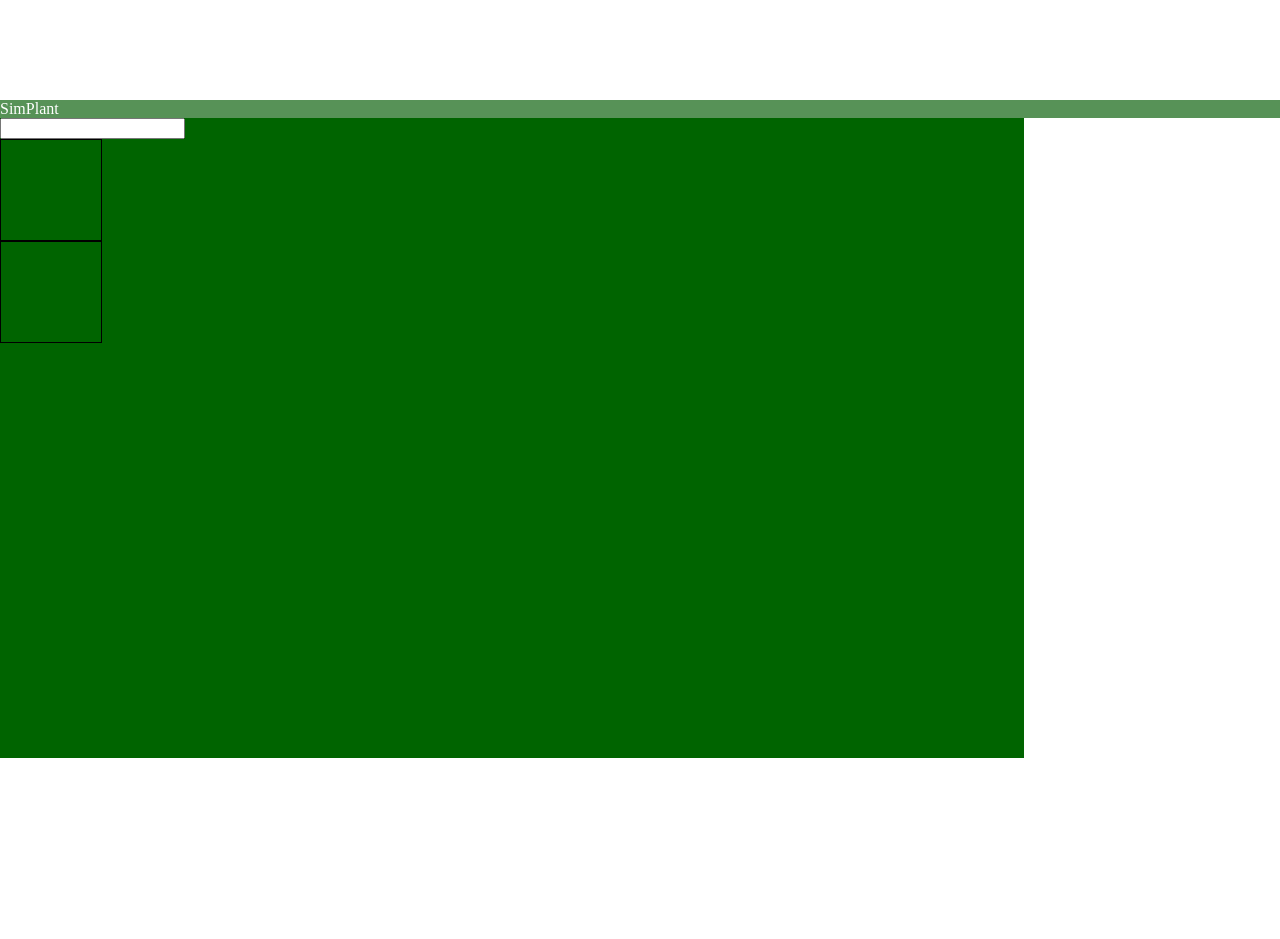
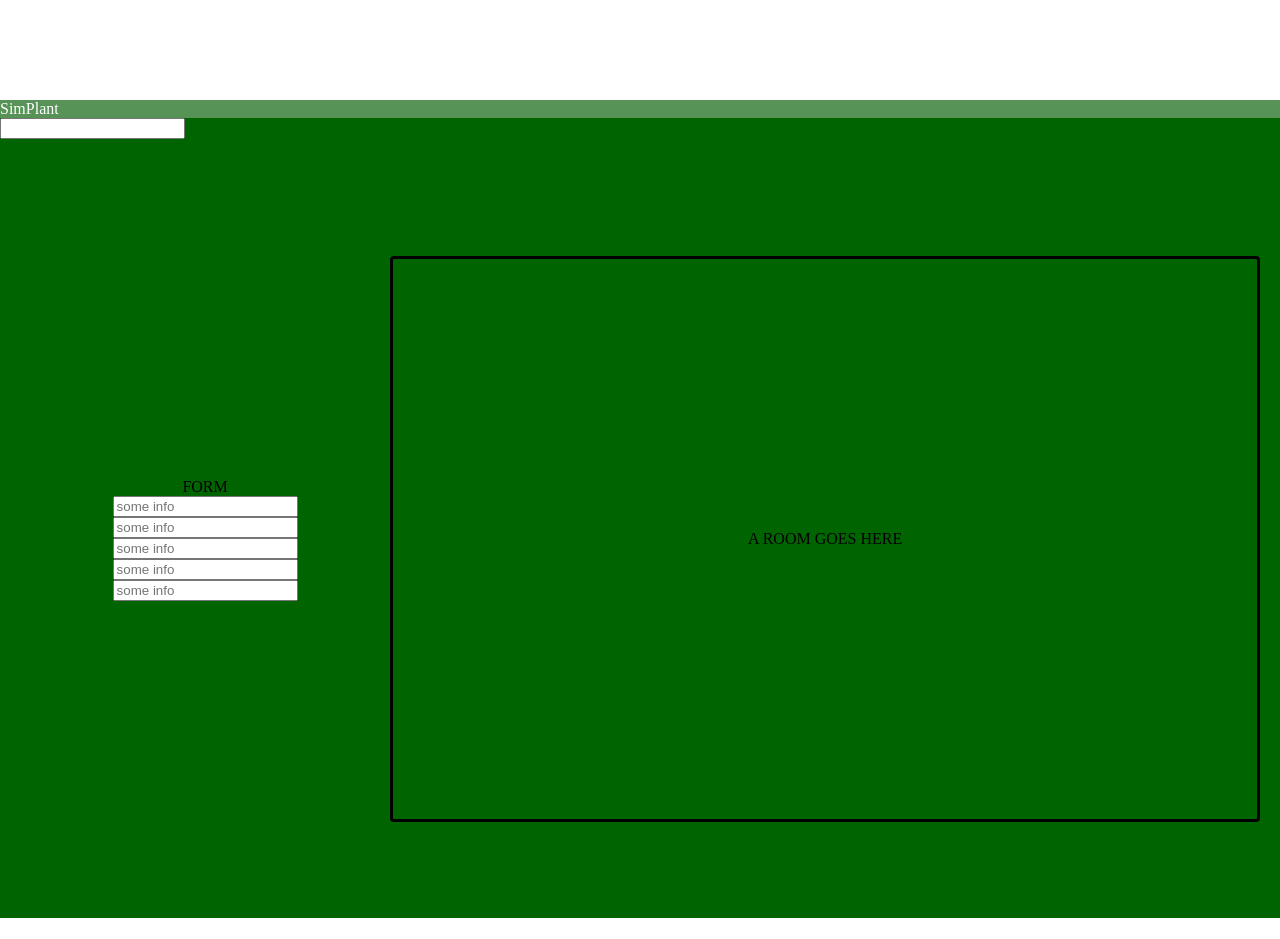
Before and after one commit to SimPlant/SimPlant, a React app: page / in a window 1280 px wide. Shown: the part 700-1639 px from the top of the page. Before the commit the page ends 1600 px from the top, so only its background shows below. Built offline with nearby package versions, Linux system fonts and the light colour scheme; the HTML template or start-up script is replaced by a standard one.

Commit message:
all lower container componenets with styling

```diff
--- /dev/null
+++ b/src/app/components/formContainer/formContainer.jsx
@@ -0,0 +1,17 @@
+import React from 'react';
+import './formContainerStyle.scss';
+
+export default function FormContainer() {
+  return (
+    <div className="formContainer">
+      <form className="inputForm">
+        <div>FORM</div>
+        <input type="text" placeholder="some info"></input>
+        <input type="text" placeholder="some info"></input>
+        <input type="text" placeholder="some info"></input>
+        <input type="text" placeholder="some info"></input>
+        <input type="text" placeholder="some info"></input>
+      </form>
+    </div>
+  );
+}
--- /dev/null
+++ b/src/app/components/formContainer/formContainerStyle.scss
@@ -0,0 +1,16 @@
+.formContainer {
+  display: flex;
+  flex-direction: column;
+  width: 30%;
+  justify-content: center;
+  align-items: center;
+  margin: auto;
+  margin-left: 20px;
+}
+
+.inputForm {
+  display: flex;
+  align-items: center;
+  justify-content: center;
+  flex-direction: column;
+}
--- a/src/app/components/lowerContainer/lowerContainer.jsx
+++ b/src/app/components/lowerContainer/lowerContainer.jsx
@@ -1,17 +1,12 @@
 import React from 'react';
 import './lowerContainerStyle.scss';
-
+import FormContainer from '../formContainer/formContainer.jsx';
+import Room from '../room/roomContainer.jsx';
 export default function LowerContainer() {
   return (
     <div className="lowerContainer">
-      <div
-        style={{ height: '100px', width: '100px', border: 'black 1px solid' }}
-        className="room"
-      ></div>
-      <div
-        className="formContainer"
-        style={{ height: '100px', width: '100px', border: 'black 1px solid' }}
-      ></div>
+      <FormContainer />
+      <Room />
     </div>
   );
 }
--- a/src/app/components/lowerContainer/lowerContainerStyle.scss
+++ b/src/app/components/lowerContainer/lowerContainerStyle.scss
@@ -1,4 +1,6 @@
 .lowerContainer {
   display: flex;
-  flex-direction: column;
+  flex-direction: row;
+  width: 100%;
+  height: 100%;
 }
--- a/src/app/components/mainPage/mainPageStyle.scss
+++ b/src/app/components/mainPage/mainPageStyle.scss
@@ -1,5 +1,5 @@
 .page {
-  height: 80%;
-  width: 80%;
+  height: 100%;
+  width: 100%;
   background-color: darkgreen;
 }
--- /dev/null
+++ b/src/app/components/room/roomContainer.jsx
@@ -0,0 +1,10 @@
+import React from 'react';
+import './roomContainerStyle.scss';
+
+export default function Room() {
+  return (
+    <div id="roomContainer">
+      <div>A ROOM GOES HERE</div>
+    </div>
+  );
+}
--- /dev/null
+++ b/src/app/components/room/roomContainerStyle.scss
@@ -0,0 +1,12 @@
+#roomContainer {
+  display: flex;
+  flex-direction: column;
+  justify-content: center;
+  align-items: center;
+  width: 70%;
+  height: 70%;
+  border: 3px solid black;
+  border-radius: 4px;
+  margin: auto;
+  margin-right: 20px;
+}
--- a/src/app/components/roomMenu/roomMenu.jsx
+++ b/src/app/components/roomMenu/roomMenu.jsx
@@ -4,7 +4,7 @@ import './roomMenuStyle.scss';
 export default function RoomMenu(props) {
   return (
     <nav id="roomMenu">
-      <input list="rooms" name="roomMenu" />
+      <input select="rooms" name="roomMenu" />
 
       <datalist id="rooms">
         <option value="Living Room" />
```
